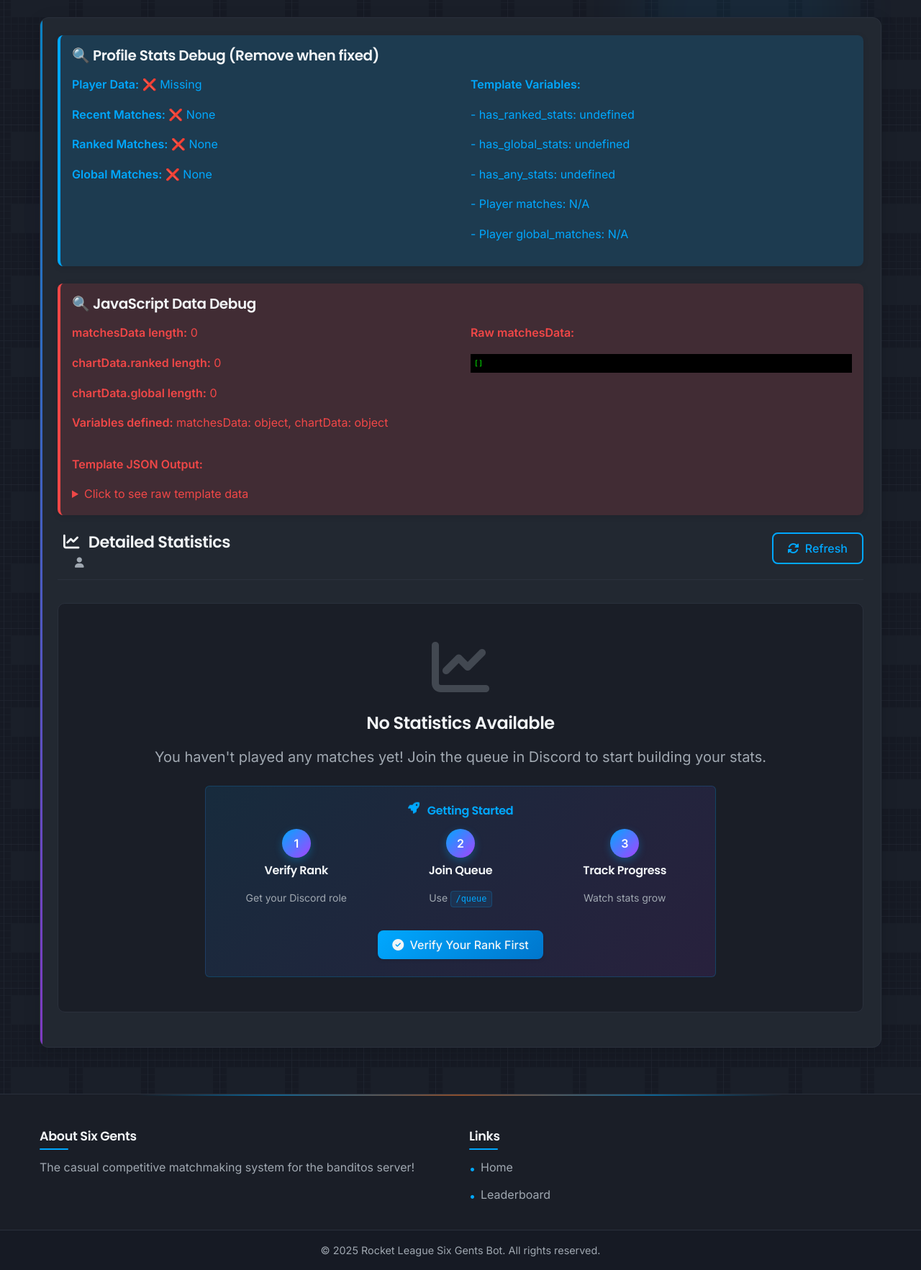
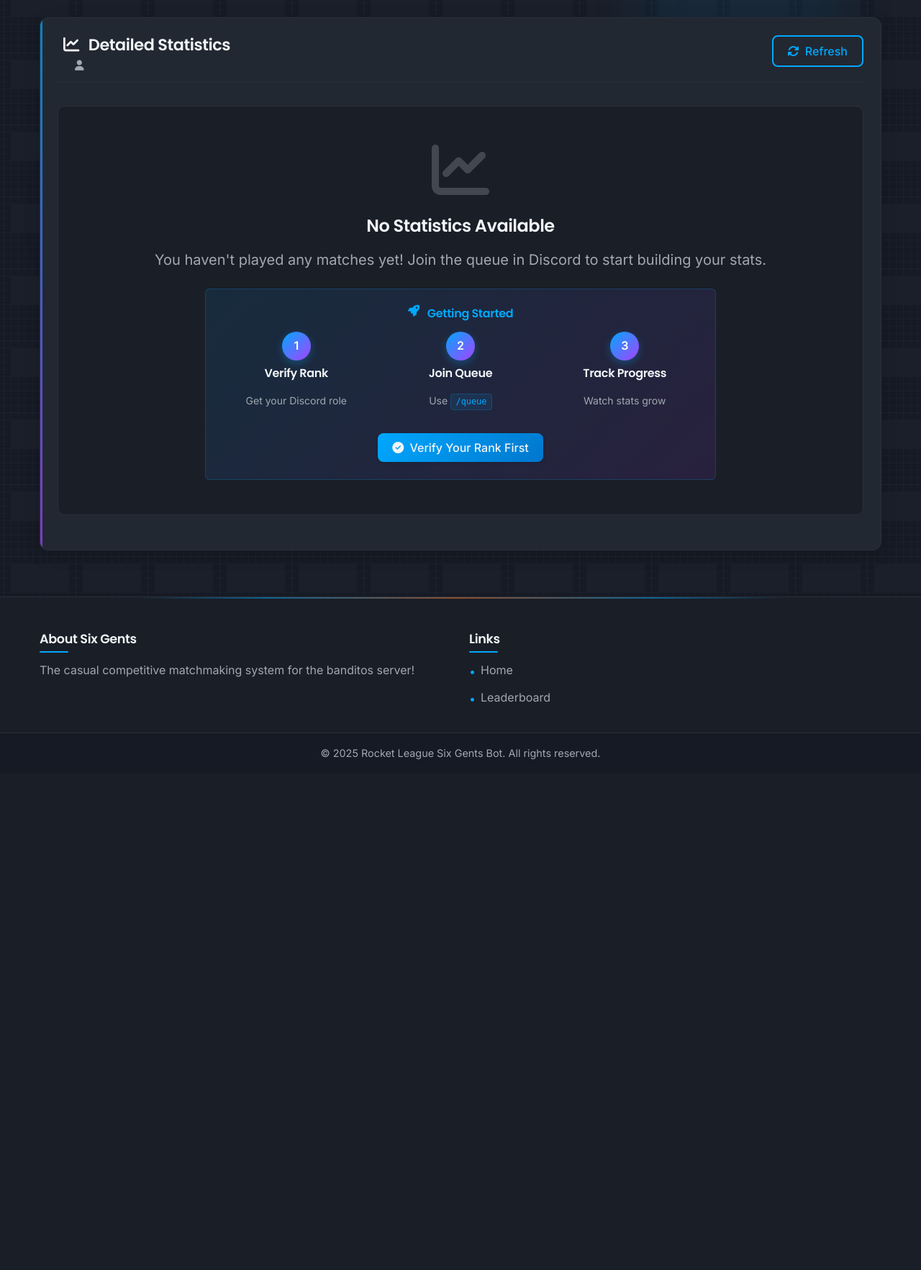
Before and after one commit to Nprk1204/sixgentsbot, a Flask app: template templates/profile_stats.html in a window 1280 px wide. Shown: the part 232-1997 px from the top of the page at 72% size. After the commit the page ends 1287 px from the top, so only its background shows below. Run offline with Flask 3, Linux system fonts and the light colour scheme; the template is opened without the code that fills it, so the values that code supplies are empty.

Commit message:
Website fixes

```diff
--- a/templates/profile_stats.html
+++ b/templates/profile_stats.html
@@ -9,117 +9,6 @@
 
 {% block content %}
 <div class="content-container">
-    <!-- Add these debug sections to your profile_stats.html template -->
-<!-- Place right after <div class="content-container"> and before <div class="content-header"> -->
-
-<!-- FIRST DEBUG SECTION - Template Data -->
-<div class="alert alert-info mb-4">
-    <h5>🔍 Profile Stats Debug (Remove when fixed)</h5>
-    <div class="row">
-        <div class="col-md-6">
-            <p><strong>Player Data:</strong> {{ "✅ Exists" if player_data else "❌ Missing" }}</p>
-            <p><strong>Recent Matches:</strong> {{ "✅ " + (recent_matches|length|string) + " found" if recent_matches else "❌ None" }}</p>
-            <p><strong>Ranked Matches:</strong> {{ "✅ " + (ranked_matches|length|string) + " found" if ranked_matches else "❌ None" }}</p>
-            <p><strong>Global Matches:</strong> {{ "✅ " + (global_matches|length|string) + " found" if global_matches else "❌ None" }}</p>
-        </div>
-        <div class="col-md-6">
-            <p><strong>Template Variables:</strong></p>
-            <p>- has_ranked_stats: {{ has_ranked_stats if has_ranked_stats is defined else "undefined" }}</p>
-            <p>- has_global_stats: {{ has_global_stats if has_global_stats is defined else "undefined" }}</p>
-            <p>- has_any_stats: {{ has_any_stats if has_any_stats is defined else "undefined" }}</p>
-            <p>- Player matches: {{ player_data.matches if player_data else "N/A" }}</p>
-            <p>- Player global_matches: {{ player_data.global_matches if player_data else "N/A" }}</p>
-        </div>
-    </div>
-
-    {% if recent_matches %}
-    <details>
-        <summary>📋 Recent Matches ({{ recent_matches|length }})</summary>
-        <pre style="font-size: 10px; background: #000; color: #0f0; padding: 10px; max-height: 150px; overflow-y: auto;">{{ recent_matches|pprint }}</pre>
-    </details>
-    {% endif %}
-</div>
-
-<!-- SECOND DEBUG SECTION - JavaScript Data -->
-<div class="alert alert-danger mb-4">
-    <h5>🔍 JavaScript Data Debug</h5>
-    <div class="row">
-        <div class="col-md-6">
-            <p><strong>matchesData length:</strong> <span id="jsMatchesLength">Loading...</span></p>
-            <p><strong>chartData.ranked length:</strong> <span id="jsRankedLength">Loading...</span></p>
-            <p><strong>chartData.global length:</strong> <span id="jsGlobalLength">Loading...</span></p>
-            <p><strong>Variables defined:</strong> <span id="jsVariableCheck">Loading...</span></p>
-        </div>
-        <div class="col-md-6">
-            <p><strong>Raw matchesData:</strong></p>
-            <pre id="jsMatchesRaw" style="font-size: 10px; max-height: 100px; overflow-y: auto; background: #000; color: #0f0; padding: 5px;">Loading...</pre>
-        </div>
-    </div>
-    <div class="mt-3">
-        <p><strong>Template JSON Output:</strong></p>
-        <details>
-            <summary>Click to see raw template data</summary>
-            <pre style="font-size: 10px; background: #000; color: #ff0; padding: 10px; max-height: 150px; overflow-y: auto;">
-recent_matches: {{ recent_matches | tojsonfilter | safe if recent_matches else "null" }}
-
-ranked_matches: {{ ranked_matches | tojsonfilter | safe if ranked_matches else "null" }}
-
-global_matches: {{ global_matches | tojsonfilter | safe if global_matches else "null" }}
-            </pre>
-        </details>
-    </div>
-</div>
-
-<script>
-// Enhanced debug logging
-console.log('=== JAVASCRIPT DEBUG START ===');
-
-// Check if variables are defined
-console.log('Variables check:');
-console.log('- typeof matchesData:', typeof matchesData);
-console.log('- typeof chartData:', typeof chartData);
-
-// Try to access the data
-try {
-    console.log('matchesData:', matchesData);
-} catch (e) {
-    console.error('Error accessing matchesData:', e);
-}
-
-try {
-    console.log('chartData:', chartData);
-} catch (e) {
-    console.error('Error accessing chartData:', e);
-}
-
-// Update debug display when DOM is ready
-document.addEventListener('DOMContentLoaded', function() {
-    console.log('DOM loaded, updating debug display...');
-
-    try {
-        document.getElementById('jsMatchesLength').textContent =
-            (typeof matchesData !== 'undefined' && matchesData) ? matchesData.length : 'undefined';
-
-        document.getElementById('jsRankedLength').textContent =
-            (typeof chartData !== 'undefined' && chartData && chartData.ranked) ? chartData.ranked.length : 'undefined';
-
-        document.getElementById('jsGlobalLength').textContent =
-            (typeof chartData !== 'undefined' && chartData && chartData.global) ? chartData.global.length : 'undefined';
-
-        document.getElementById('jsVariableCheck').textContent =
-            `matchesData: ${typeof matchesData}, chartData: ${typeof chartData}`;
-
-        document.getElementById('jsMatchesRaw').textContent =
-            (typeof matchesData !== 'undefined') ? JSON.stringify(matchesData, null, 2) : 'matchesData is undefined';
-    } catch (error) {
-        console.error('Error updating debug display:', error);
-        document.getElementById('jsMatchesRaw').textContent = 'Error: ' + error.message;
-    }
-});
-
-console.log('=== JAVASCRIPT DEBUG END ===');
-</script>
-
     <!-- Enhanced Header -->
     <div class="content-header">
         <div class="d-flex justify-content-between align-items-start w-100">
```
